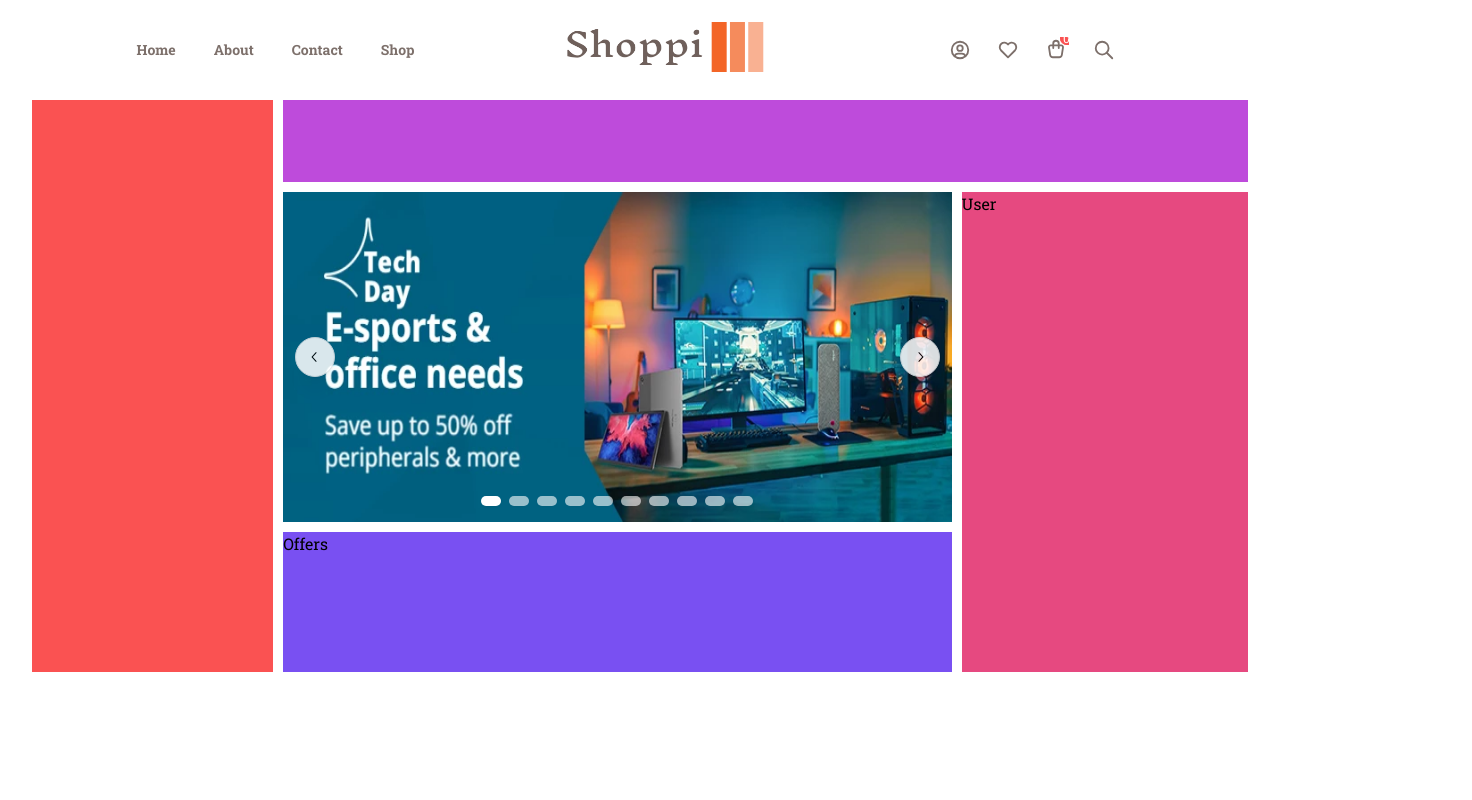
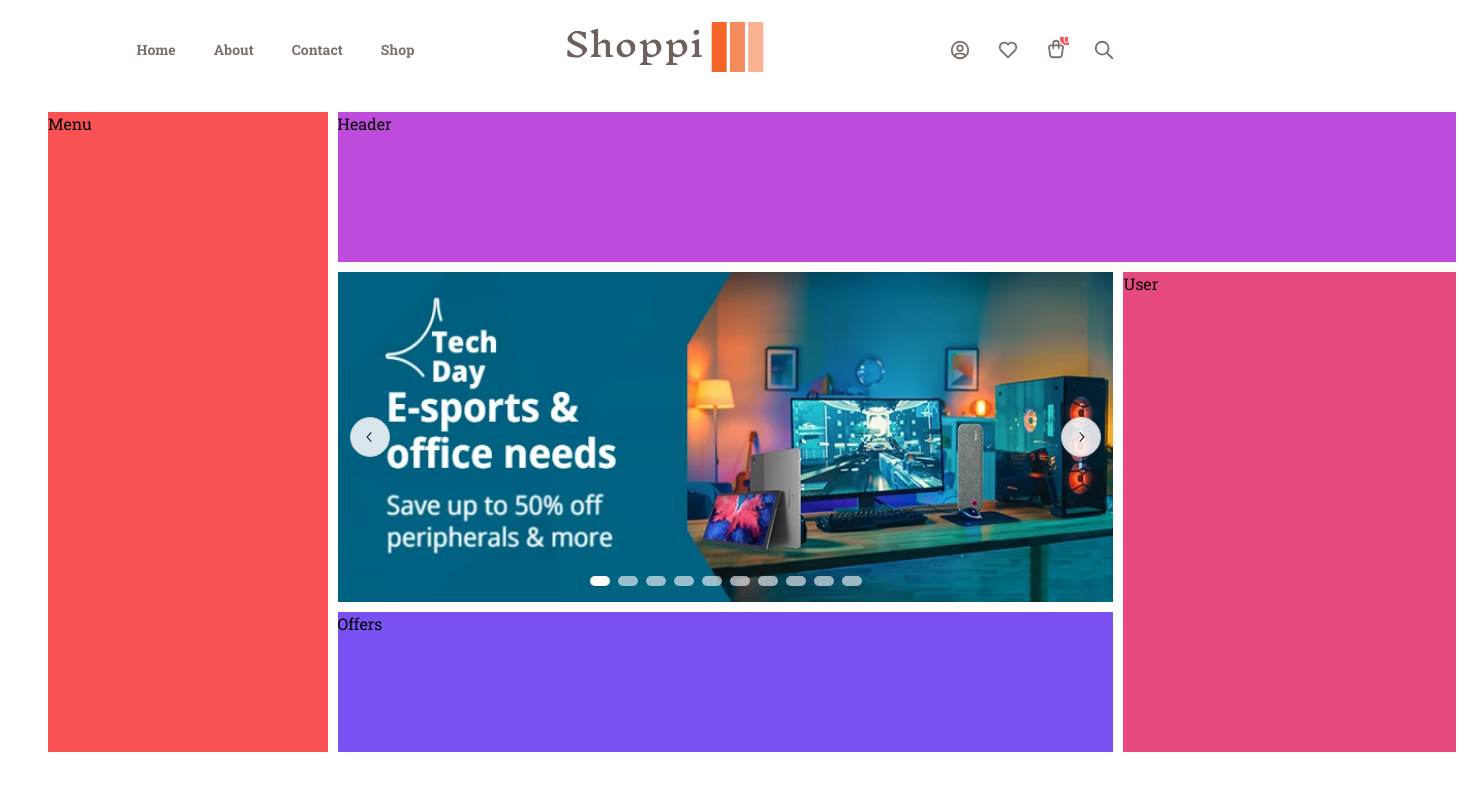
Before and after one commit to EmreeOzturk/e-commerce-nextjs, a Next.js app: page / in a window 1280 px wide. Shown: the top 800 px of the page, 1472 px wide, since content can reach past the window. Built offline with nearby package versions, Linux system fonts and the light colour scheme; no server answers.

Commit message:
Update layout component with AppShell and Container

```diff
--- a/components/layout/index.tsx
+++ b/components/layout/index.tsx
@@ -1,5 +1,5 @@
 "use client"
-import { AppShell } from '@mantine/core';
+import { AppShell, Container, rem } from '@mantine/core';
 import { usePathname } from 'next/navigation';
 import Header from './header';
 import Footer from './footer';
@@ -27,15 +27,14 @@ export default function AppLayout(
                     </AppShell.Header>
             }
             <AppShell.Main
-                style={{
-                    // minHeight: '100vh',
-                    marginTop: pathname === '/signup' ? 0 : '/login' ? 0 : 155,
-                }}
+                mt={80}
             >
-                {children}
+                <Container miw="90em" >
+                    {children}
+                </Container>
             </AppShell.Main>
             {
-                pathname === '/signup' ? null : '/login' ? null :
+                pathname === '/signup' || pathname === '/login' ? null :
                     <AppShell.Footer
                         style={{
                             position: 'relative',
```
